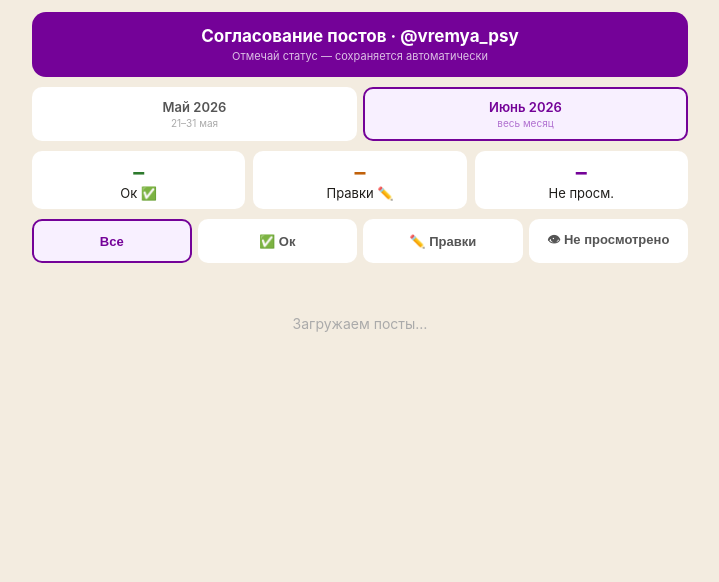
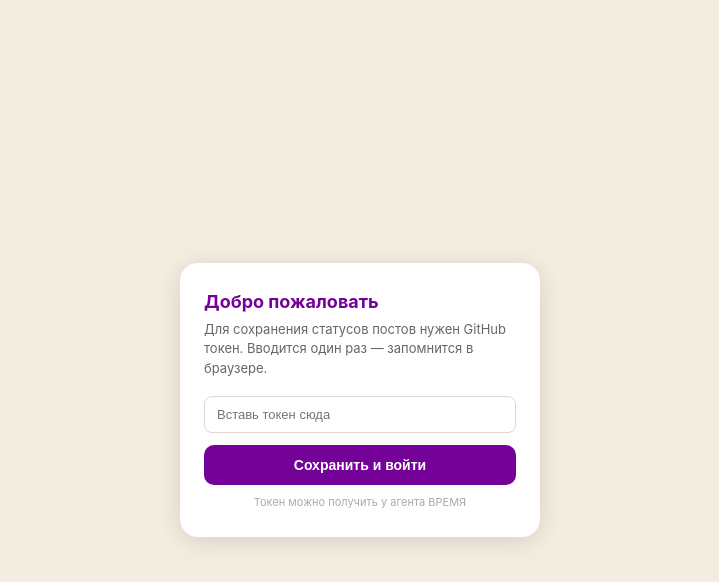
Before and after one commit to almirasultabova/centr-vremya-posts, a plain HTML site: page index.html in a window 1280 px wide. Shown: the whole page, without its empty margins (280-999 px from the left). Drawn offline with Linux system fonts and the light colour scheme.

Commit message:
Fix: добавлены функции checkSetup и saveToken (страница не грузилась)

```diff
--- a/index.html
+++ b/index.html
@@ -330,6 +330,23 @@ function loadMonth(month) {
   });
 }
 
+function checkSetup() {
+  if (!GH_TOKEN) {
+    document.getElementById('setup-overlay').style.display = 'flex';
+    return false;
+  }
+  return true;
+}
+
+function saveToken() {
+  var val = document.getElementById('token-input').value.trim();
+  if (!val) return;
+  localStorage.setItem('vp_gh_token', val);
+  GH_TOKEN = val;
+  document.getElementById('setup-overlay').style.display = 'none';
+  loadMonth(currentMonth);
+}
+
 renderTabs();
 if (checkSetup()) {
   loadMonth(currentMonth);
```
